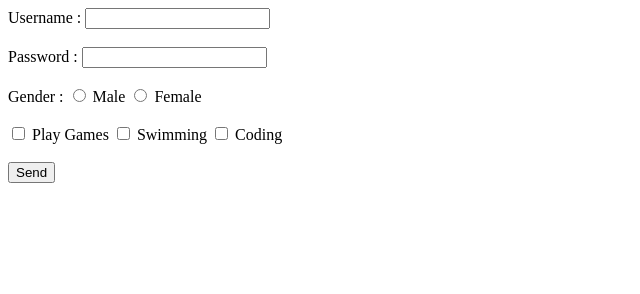
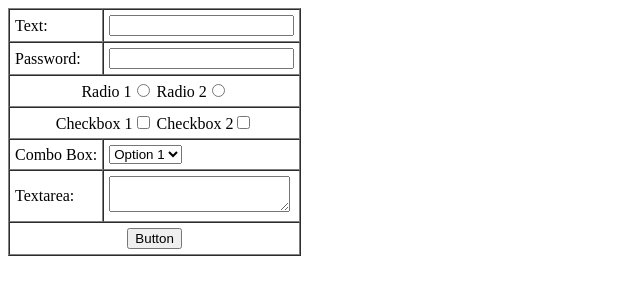
Before and after one commit to jerryagustinus/FrontEndPractice, a plain HTML site: page form.html in a window 1280 px wide. Shown: the whole page, without its empty margins (0-640 px from the left). Drawn offline with Linux system fonts and the light colour scheme.

Commit message:
Updated form

```diff
--- a/form.html
+++ b/form.html
@@ -5,7 +5,7 @@
 </head>
 
 <body>
-    <form action="">
+    <!-- <form action="">
         <label for="usr">Username :</label>
         <input type="text" name="" id="usr">
 
@@ -28,9 +28,72 @@
 
         <br><br>
 
+        <textarea name="" id=""></textarea>
+
+        <br><br>
+
+        <select name="" id="">
+            <option value="">Bekasi</option>
+            <option value="">Jakarta</option>
+            <option value="">Semarang</option>
+        </select>
+
+        <br><br>
+
         <input type="submit" value="Send">
+    </form>     -->
 
-    </form>
+    <table border="1" cellspacing="0" cellpadding="5">
+        <tr>
+            <td><label for="txt">Text: </label></td>
+            <td><input type="text" id="txt"></td>
+        </tr>
+        <tr>
+            <td><label for="pwd">Password: </label></td>
+            <td><input type="password" id="pwd"></td>
+        </tr>
+        <tr>
+            <td colspan="2" align="center">
+                <label for="rd1">Radio 1</label><input id="rd1" type="radio" name="Choice">
+                <label for="rd2">Radio 2</label><input id="rd2" type="radio" name="Choice">
+            </td>
+        </tr>
+        <tr>
+            <td colspan="2" align="center">
+                <label for="cb1">Checkbox 1</label><input id="cb1" type="checkbox">
+                <label for="cb2">Checkbox 2</label><input id="cb2" type="checkbox">
+            </td>
+        </tr>
+        <tr>
+            <td>
+                <label for="cbb">Combo Box: </label>
+            </td>
+            <td>
+                <select name="" id="cbb">
+                    <option>Option 1</option>
+                    <option>Option 2</option>
+                    <option>Option 3</option>
+                    <option>Option 4</option>
+                    <option>Option 5</option>
+                </select>
+            </td>
+        </tr>
+        <tr>
+            <td>
+                <label for="txa">Textarea: </label>
+            </td>
+            <td>
+                <textarea name="" id=""></textarea>
+            </td>
+        </tr>
+
+        <tr>
+            <td colspan="2" align="center">
+                <button>Button</button>
+            </td>
+
+        </tr>
+    </table>
 </body>
 
 </html>
```
